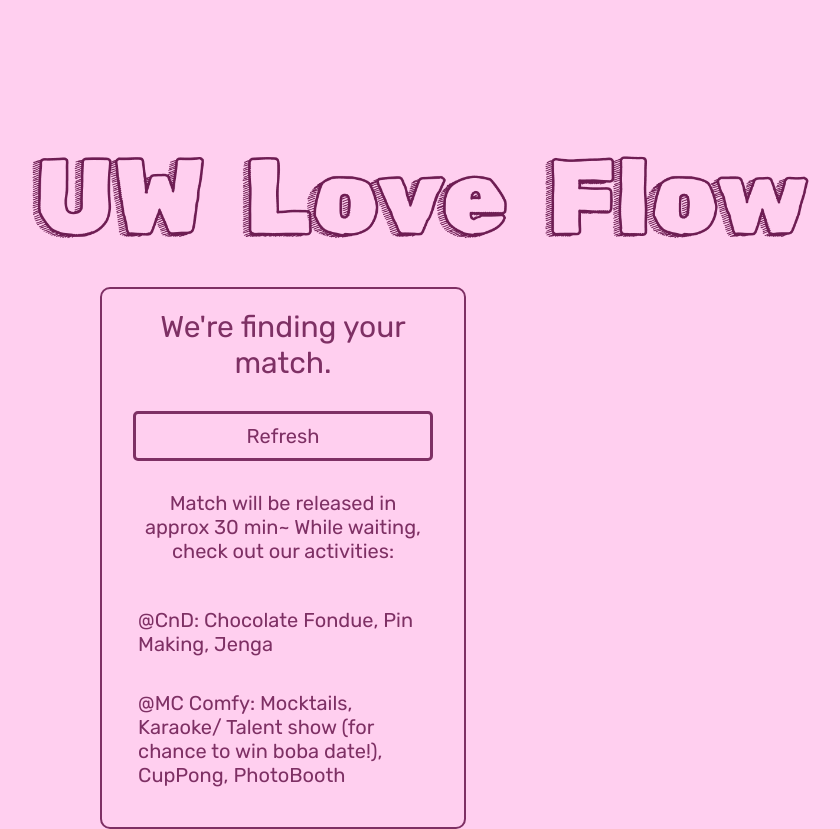
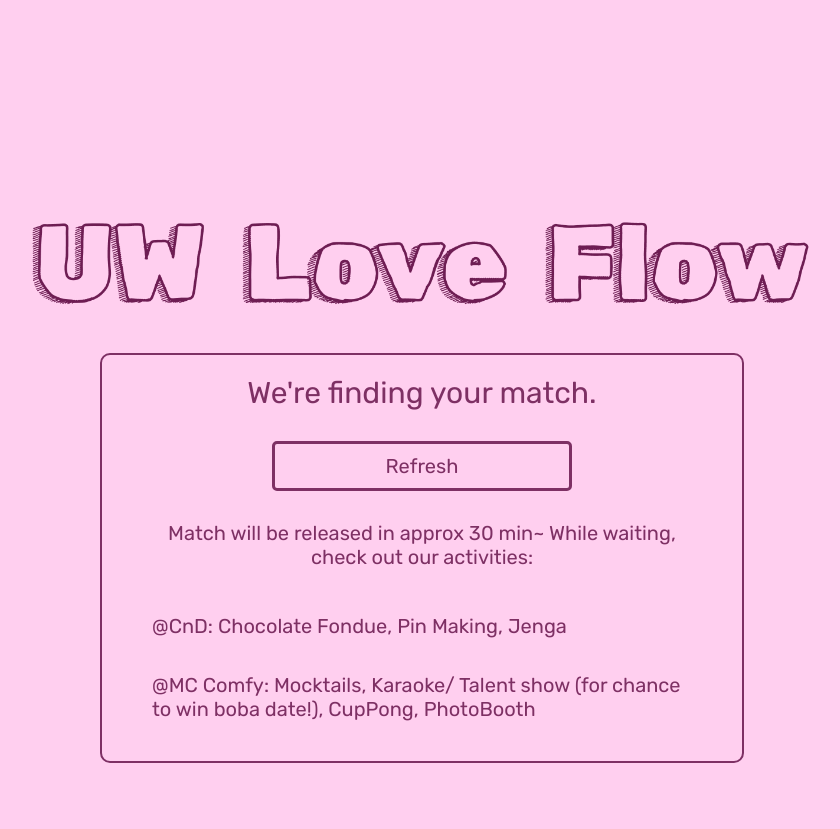
Before and after one commit to quynhan-tr/uw-love-flow, a Flask app: page /waiting in a window 1280 px wide. Shown: the whole page, without its empty margins (218-1058 px from the left). After the commit the page ends 763 px from the top, so only its background shows below. Run offline with Flask 3, Linux system fonts and the light colour scheme.

Commit message:
more custom

```diff
--- a/templates/waiting.html
+++ b/templates/waiting.html
@@ -9,8 +9,7 @@
 </head>
 <body class="main">
     <img src="../static/Logo.png" alt="Logo" class="join-logo" onclick="window.location.href='/main'" style="margin-top: 150px;">
-    <div style="position: relative; height: 80vh;">
-      <div style="width: 50%; max-width: 600px; text-align: center; background: #FFCFEF; padding: 20px; border-radius: 10px; border: 2px solid #7E3064;  display: flex; flex-direction: column; align-items: center;">
+    <div style="width: 50%; max-width: 600px; text-align: center; background: #FFCFEF; padding: 20px; border-radius: 10px; border: 2px solid #7E3064;  display: flex; flex-direction: column; align-items: center;">
         <p style="color: #7E3064; margin: 0 auto; font-family: 'Rubik', sans-serif; font-size: 30px; width: 90%; text-align: center; margin-bottom: 30px;">
           We're finding your match<span class="loading-dots"></span></p>
         <div class="withtext-box" style="gap: 20px; display: flex; justify-content: center; width: 100%;">
@@ -22,7 +21,6 @@
           @CnD: Chocolate Fondue, Pin Making, Jenga</p>
         <p style="color: #7E3064; margin: 15px auto; font-family: 'Rubik', sans-serif; font-size: 20px; width: 90%; text-align: left; margin-bottom: 20px;">
           @MC Comfy: Mocktails, Karaoke/ Talent show (for chance to win boba date!), CupPong, PhotoBooth</p>
-      </div>
     </div>
 </body>
 </html>
```
